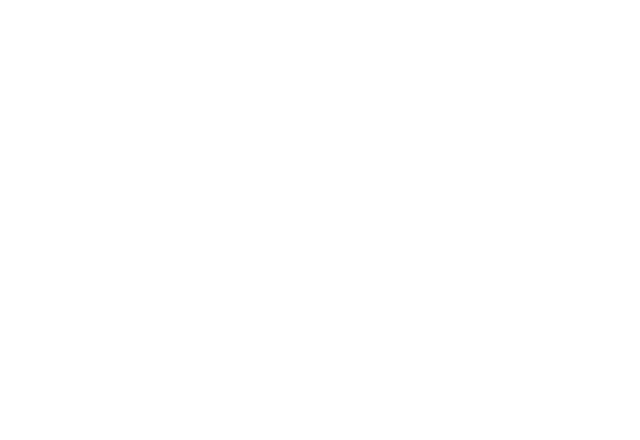
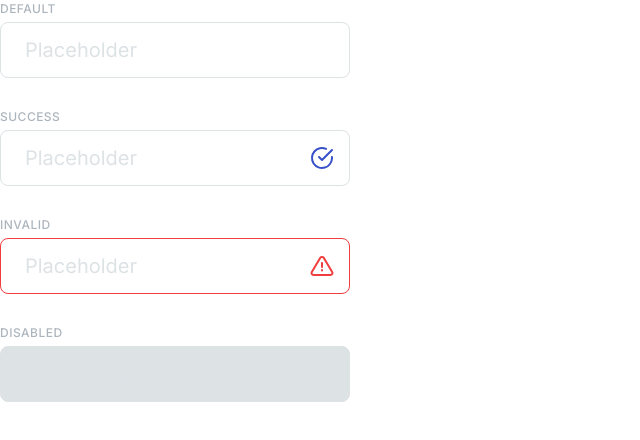
Before and after one commit to js-tasks-ru/htmlcss-20220519_ruslan-aliev-n, a website: page 07-lection5/04-input/index.html in a window 1280 px wide. Shown: the whole page, without its empty margins (0-640 px from the left). Drawn offline with Linux system fonts and the light colour scheme.

Commit message:
task: реализовал input

```diff
--- a/07-lection5/04-input/index.html
+++ b/07-lection5/04-input/index.html
@@ -1,11 +1,36 @@
 <!DOCTYPE html>
-<!-- Страница с полем ввода -->
 <html lang="ru">
     <head>
         <link rel="stylesheet" href="../../assets/css/main.css">
         <link rel="stylesheet" href="./input.css">
     </head>
-    <body>
+    <body style="display: flex; gap: 30px; flex-direction: column;">
+        <label class="form-group">
+            <span class="form-group__label">default</span>
+            <div class="form-group__input-wrapper">
+                <input class="form-group__input" type="text" placeholder="Placeholder" />
+            </div>
+        </label>
 
+        <label class="form-group form-group_success">
+            <span class="form-group__label">success</span>
+            <div class="form-group__input-wrapper">
+                <input class="form-group__input" type="text" placeholder="Placeholder" />
+            </div>
+        </label>
+
+        <label class="form-group form-group_invalid">
+            <span class="form-group__label">invalid</span>
+            <div class="form-group__input-wrapper">
+                <input class="form-group__input" type="text" placeholder="Placeholder" />
+            </div>
+        </label>
+
+        <label class="form-group">
+            <span class="form-group__label">disabled</span>
+            <div class="form-group__input-wrapper">
+                <input class="form-group__input" type="text" placeholder="Placeholder" disabled />
+            </div>
+        </label>
     </body>
 </html>
--- a/07-lection5/04-input/input.css
+++ b/07-lection5/04-input/input.css
@@ -0,0 +1,91 @@
+.form-group {
+    display: flex;
+    flex-direction: column;
+    max-width: 350px;
+}
+
+.form-group__label,
+.form-group__input,
+.form-group__input::placeholder {
+    font-family: 'Inter', sans-serif;
+    font-style: normal;
+    font-weight: 400;
+}
+
+.form-group__label {
+    font-weight: 500;
+    font-size: 12px;
+    line-height: 18px;
+    letter-spacing: 0.04em;
+    text-transform: uppercase;
+    color: var(--grey-3);
+    margin-bottom: 4px;
+}
+
+.form-group__input-wrapper {
+    position: relative;
+}
+
+.form-group__input {
+    box-sizing: border-box;
+    width: 100%;
+    background: var(--white);
+    border: 1px solid var(--grey-2);
+    border-radius: 8px;
+    padding: 14px 24px;
+    font-size: 20px;
+    line-height: 26px;
+    color: var(--grey-4);
+    text-overflow: ellipsis;
+    outline: none;
+}
+
+.form-group__input::placeholder {
+    font-size: 20px;
+    line-height: 26px;
+    color: var(--grey-2);
+}
+
+.form-group__input:focus {
+    border-color:#4263EB;
+    box-shadow: 0px 1px 1px rgba(51, 154, 240, 0.1);
+}
+
+.form-group__input:disabled {
+    pointer-events: none;
+    background: var(--grey-2);
+}
+
+.form-group__input-wrapper::after {
+    content: "";
+    position: absolute;
+    top: 50%;
+    right: 16px;
+    height: 24px;
+    width: 24px;
+    transform: translateY(-50%);
+    display: none;
+}
+
+.form-group_success .form-group__input-wrapper::after {
+    display: block;
+    background: url(../../assets/images/check-circle-icon.svg);
+}
+
+.form-group_success .form-group__input,
+.form-group_invalid .form-group__input {
+    padding-right: 38px;
+}
+
+.form-group_invalid .form-group__input-wrapper::after {
+    display: block;
+    background: url(../../assets/images/alert-triangle-icon.svg);
+}
+
+.form-group_invalid .form-group__input {
+    border-color: var(--red);
+}
+
+.form-group_invalid .form-group__input:focus {
+    border-color: var(--red);
+}
```
Also changed, not shown: assets/images/alert-triangle-icon.svg (added), assets/images/check-circle-icon.svg (added).
